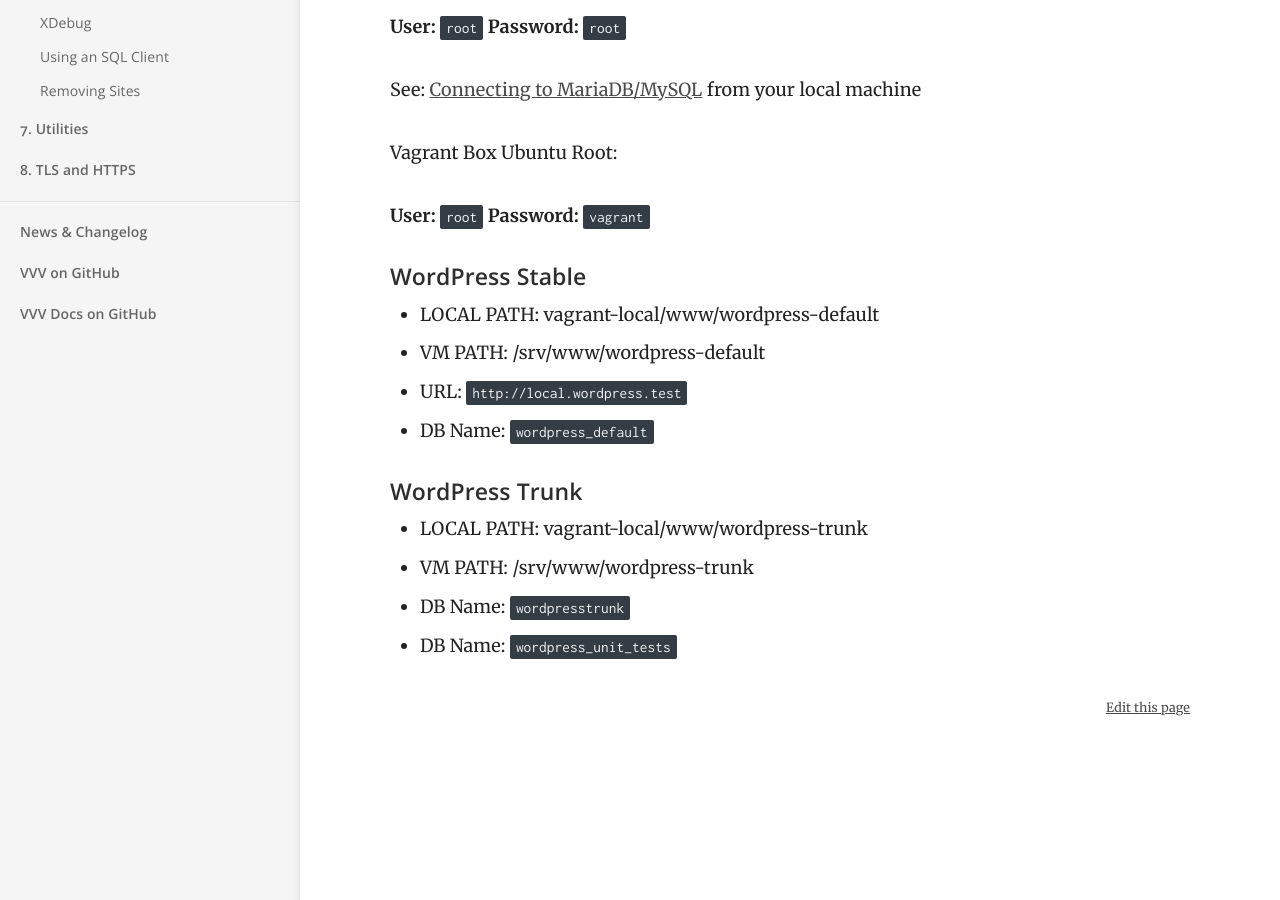
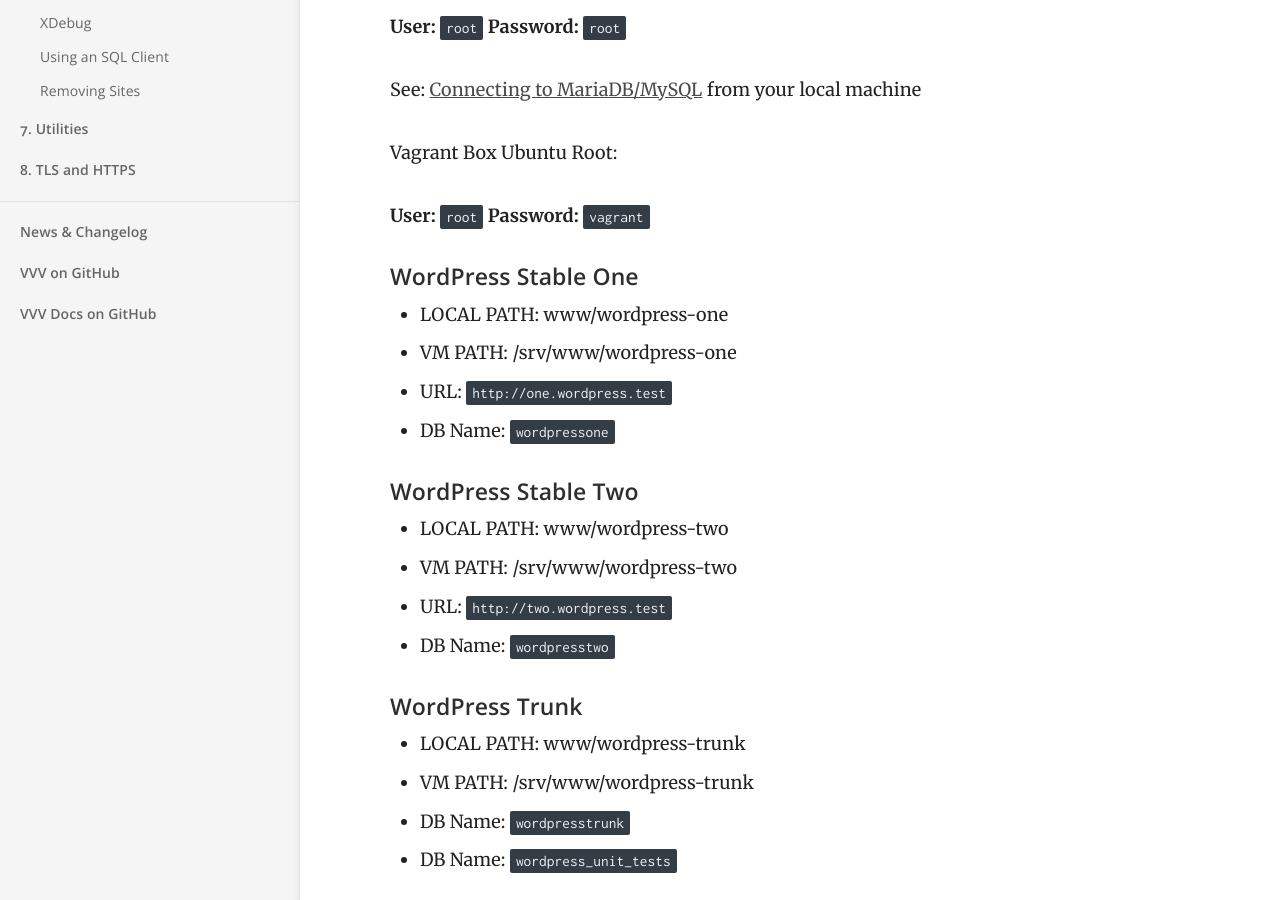
Before and after one commit to Varying-Vagrant-Vagrants/varyingvagrantvagrants.org, a Jekyll site: the page built from docs/en-US/references/default-credentials.md, in a window 1280 px wide and 900 px high, scrolled down 527 px. Built offline with Jekyll 4.4.1, drawn with Linux system fonts in a browser that asks for light colours.

Commit message:
Update default-credentials.md

```diff
--- a/docs/en-US/references/default-credentials.md
+++ b/docs/en-US/references/default-credentials.md
@@ -28,14 +28,20 @@ Vagrant Box Ubuntu Root:
 __User:__ `root`
 __Password:__ `vagrant`
 
-#### WordPress Stable
-* LOCAL PATH: vagrant-local/www/wordpress-default
-* VM PATH: /srv/www/wordpress-default
-* URL: `http://local.wordpress.test`
-* DB Name: `wordpress_default`
+#### WordPress Stable One
+* LOCAL PATH: www/wordpress-one
+* VM PATH: /srv/www/wordpress-one
+* URL: `http://one.wordpress.test`
+* DB Name: `wordpressone`
+
+#### WordPress Stable Two
+* LOCAL PATH: www/wordpress-two
+* VM PATH: /srv/www/wordpress-two
+* URL: `http://two.wordpress.test`
+* DB Name: `wordpresstwo`
 
 #### WordPress Trunk
-* LOCAL PATH: vagrant-local/www/wordpress-trunk
+* LOCAL PATH: www/wordpress-trunk
 * VM PATH: /srv/www/wordpress-trunk
 * DB Name: `wordpresstrunk`
 * DB Name: `wordpress_unit_tests`
```
